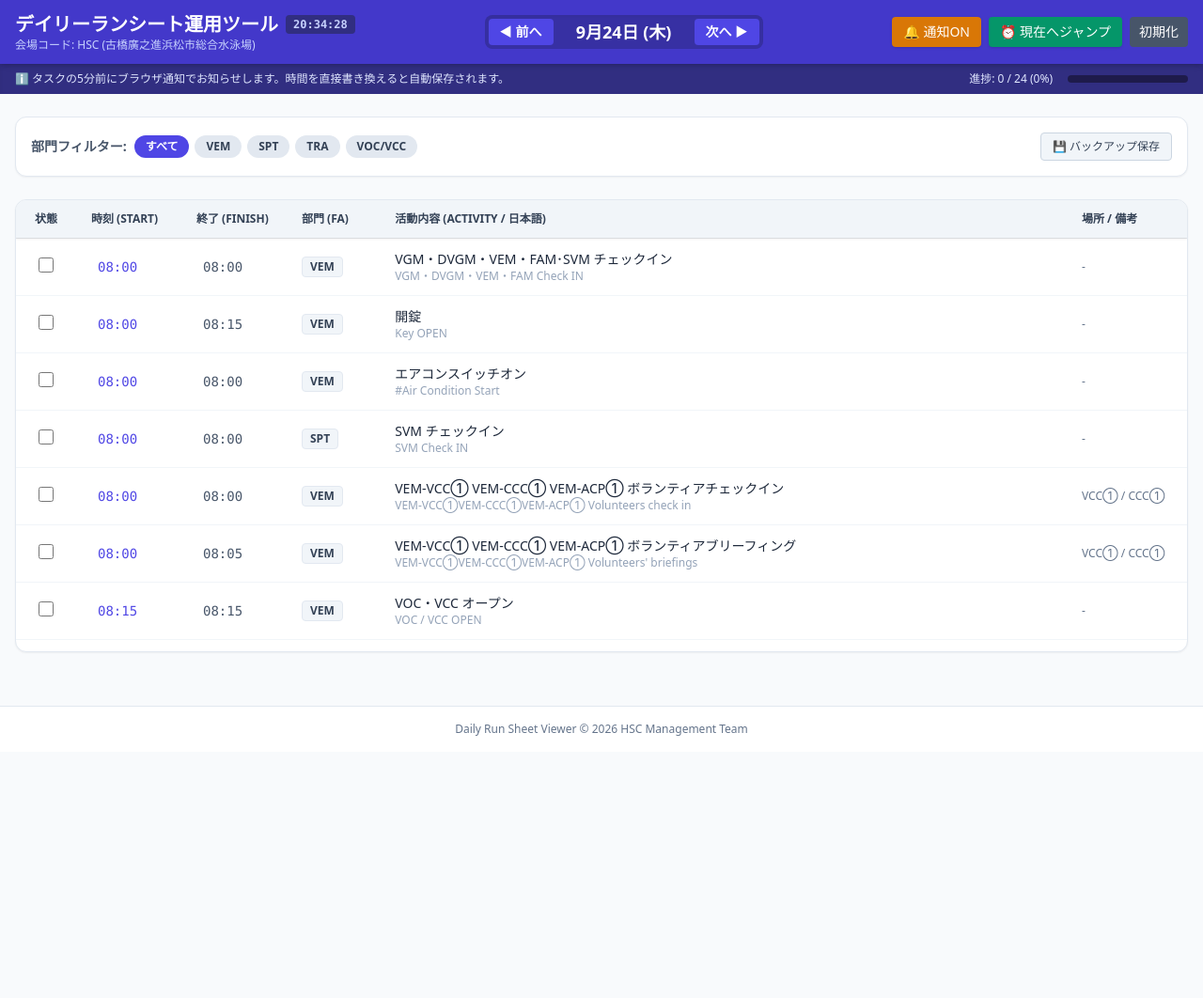
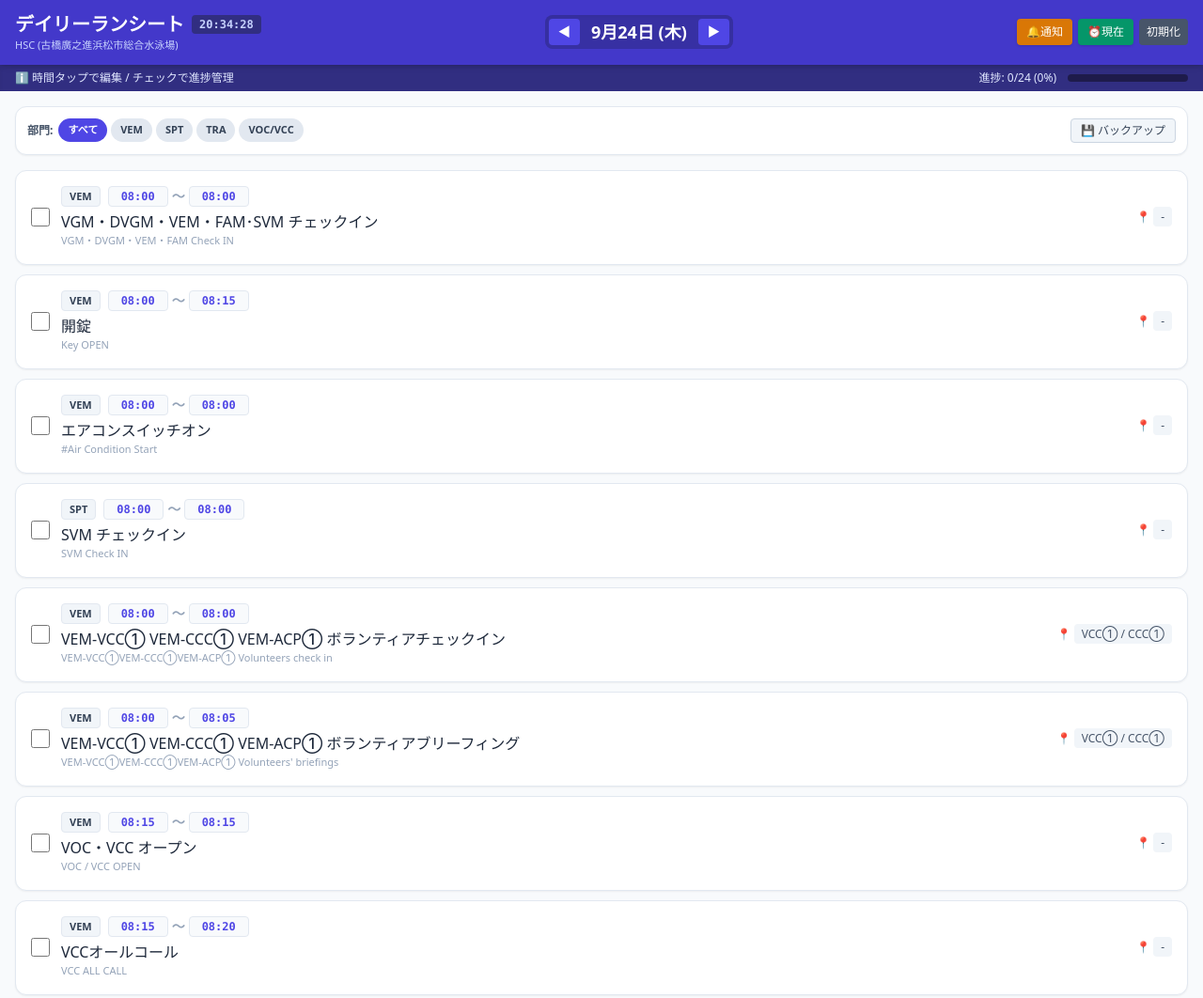
Before and after one commit to h3286m/drs.github.io, a plain HTML site: page index.html in a window 1280 px wide. Shown: the top 1062 px of the page at 94% size. Before the commit the page ends 800 px from the top, so only its background shows below. Drawn offline with nearby package versions, Linux system fonts and the light colour scheme.

Commit message:
Update index.html

```diff
--- a/index.html
+++ b/index.html
@@ -7,53 +7,46 @@
     <script src="https://cdn.tailwindcss.com"></script>
     <style>
         body { font-family: system-ui, -apple-system, sans-serif; }
-        @keyframes pulse-subtle {
-            0%, 100% { opacity: 1; }
-            50% { opacity: 0.7; }
-        }
-        .current-row { background-color: #ecfdf5 !important; border-left: 4px solid #10b981; }
     </style>
 </head>
 <body class="bg-slate-50 text-slate-800 min-h-screen flex flex-col">
 
     <!-- ヘッダー -->
     <header class="bg-indigo-700 text-white shadow-md sticky top-0 z-30">
-        <div class="max-w-7xl mx-auto px-4 py-3 flex flex-wrap justify-between items-center gap-4">
+        <div class="max-w-7xl mx-auto px-4 py-3 flex flex-wrap justify-between items-center gap-3">
             <div>
-                <h1 class="text-xl font-bold flex items-center gap-2">
-                    デイリーランシート運用ツール
+                <h1 class="text-base sm:text-xl font-bold flex items-center gap-2">
+                    デイリーランシート
                     <span id="live-clock" class="text-xs font-mono bg-indigo-900 px-2 py-0.5 rounded text-indigo-200">--:--:--</span>
                 </h1>
-                <p class="text-xs text-indigo-200">会場コード: HSC (古橋廣之進浜松市総合水泳場)</p>
+                <p class="text-[11px] text-indigo-200">HSC (古橋廣之進浜松市総合水泳場)</p>
             </div>
 
             <!-- 日付切り替え (< ＞) -->
             <div class="flex items-center bg-indigo-800 rounded-lg p-1 shadow-inner">
-                <button onclick="changeDay(-1)" class="px-3 py-1 bg-indigo-600 hover:bg-indigo-500 rounded text-sm font-bold transition">◀ 前へ</button>
-                <span id="current-date-label" class="px-4 font-semibold text-lg min-w-[150px] text-center">9月24日 (木)</span>
-                <button onclick="changeDay(1)" class="px-3 py-1 bg-indigo-600 hover:bg-indigo-500 rounded text-sm font-bold transition">次へ ▶</button>
+                <button onclick="changeDay(-1)" class="px-2.5 py-1 bg-indigo-600 hover:bg-indigo-500 rounded text-xs sm:text-sm font-bold transition">◀</button>
+                <span id="current-date-label" class="px-3 font-semibold text-sm sm:text-lg min-w-[120px] text-center">9月24日 (木)</span>
+                <button onclick="changeDay(1)" class="px-2.5 py-1 bg-indigo-600 hover:bg-indigo-500 rounded text-xs sm:text-sm font-bold transition">▶</button>
             </div>
 
             <!-- 機能ボタン -->
-            <div class="flex items-center gap-2">
-                <button onclick="requestNotificationPermission()" id="notif-btn" class="bg-amber-600 hover:bg-amber-500 text-white px-3 py-1.5 rounded text-sm font-medium shadow transition" title="5分前通知を有効化">🔔 通知ON</button>
-                <button onclick="scrollToCurrentTime()" class="bg-emerald-600 hover:bg-emerald-500 text-white px-3 py-1.5 rounded text-sm font-medium shadow transition flex items-center gap-1">
-                    <span>⏰ 現在へジャンプ</span>
-                </button>
-                <button onclick="resetData()" class="bg-slate-600 hover:bg-slate-500 text-white px-2.5 py-1.5 rounded text-sm transition" title="変更をリセット">初期化</button>
+            <div class="flex items-center gap-1.5">
+                <button onclick="requestNotificationPermission()" id="notif-btn" class="bg-amber-600 hover:bg-amber-500 text-white px-2.5 py-1.5 rounded text-xs font-medium shadow transition" title="5分前通知">🔔通知</button>
+                <button onclick="scrollToCurrentTime()" class="bg-emerald-600 hover:bg-emerald-500 text-white px-2.5 py-1.5 rounded text-xs font-medium shadow transition">⏰現在</button>
+                <button onclick="resetData()" class="bg-slate-600 hover:bg-slate-500 text-white px-2 py-1.5 rounded text-xs transition">初期化</button>
             </div>
         </div>
     </header>
 
-    <!-- アラートバナー / プログレス -->
-    <div class="bg-indigo-900 text-indigo-100 py-2 px-4 text-xs shadow-inner">
+    <!-- プログレスバー -->
+    <div class="bg-indigo-900 text-indigo-100 py-1.5 px-4 text-xs shadow-inner">
         <div class="max-w-7xl mx-auto flex flex-wrap justify-between items-center gap-2">
-            <div id="active-alert-banner" class="flex items-center gap-2 font-medium">
-                <span>ℹ️ タスクの5分前にブラウザ通知でお知らせします。時間を直接書き換えると自動保存されます。</span>
+            <div id="active-alert-banner" class="truncate max-w-[60vw]">
+                <span>ℹ️ 時間タップで編集 / チェックで進捗管理</span>
             </div>
-            <div class="flex items-center gap-4">
-                <span id="progress-text">進捗: 0 / 0 完了</span>
-                <div class="w-32 bg-indigo-950 rounded-full h-2 overflow-hidden">
+            <div class="flex items-center gap-3">
+                <span id="progress-text">進捗: 0/0 (0%)</span>
+                <div class="w-24 sm:w-32 bg-indigo-950 rounded-full h-2 overflow-hidden">
                     <div id="progress-bar" class="bg-emerald-400 h-full transition-all duration-300" style="width: 0%"></div>
                 </div>
             </div>
@@ -61,49 +54,31 @@
     </div>
 
     <!-- メインコンテンツ -->
-    <main class="max-w-7xl mx-auto px-4 py-6 flex-grow w-full">
+    <main class="max-w-7xl mx-auto px-2 sm:px-4 py-4 flex-grow w-full">
 
         <!-- フィルターバー -->
-        <div class="bg-white p-4 rounded-xl shadow-sm border border-slate-200 mb-6 flex flex-wrap items-center justify-between gap-4">
-            <div class="flex items-center gap-2">
-                <span class="text-sm font-bold text-slate-600">部門フィルター:</span>
-                <div id="dept-filters" class="flex flex-wrap gap-1.5">
-                    <button onclick="filterDept('ALL')" class="dept-btn px-3 py-1 rounded-full text-xs font-semibold bg-indigo-600 text-white transition">すべて</button>
-                    <button onclick="filterDept('VEM')" class="dept-btn px-3 py-1 rounded-full text-xs font-semibold bg-slate-200 text-slate-700 hover:bg-slate-300 transition">VEM</button>
-                    <button onclick="filterDept('SPT')" class="dept-btn px-3 py-1 rounded-full text-xs font-semibold bg-slate-200 text-slate-700 hover:bg-slate-300 transition">SPT</button>
-                    <button onclick="filterDept('TRA')" class="dept-btn px-3 py-1 rounded-full text-xs font-semibold bg-slate-200 text-slate-700 hover:bg-slate-300 transition">TRA</button>
-                    <button onclick="filterDept('VOC')" class="dept-btn px-3 py-1 rounded-full text-xs font-semibold bg-slate-200 text-slate-700 hover:bg-slate-300 transition">VOC/VCC</button>
+        <div class="bg-white p-3 rounded-xl shadow-sm border border-slate-200 mb-4 flex flex-wrap items-center justify-between gap-3">
+            <div class="flex items-center gap-1.5 overflow-x-auto w-full sm:w-auto pb-1 sm:pb-0">
+                <span class="text-xs font-bold text-slate-600 shrink-0">部門:</span>
+                <div id="dept-filters" class="flex gap-1">
+                    <button onclick="filterDept('ALL')" class="dept-btn px-2.5 py-1 rounded-full text-[11px] font-semibold bg-indigo-600 text-white transition shrink-0">すべて</button>
+                    <button onclick="filterDept('VEM')" class="dept-btn px-2.5 py-1 rounded-full text-[11px] font-semibold bg-slate-200 text-slate-700 hover:bg-slate-300 transition shrink-0">VEM</button>
+                    <button onclick="filterDept('SPT')" class="dept-btn px-2.5 py-1 rounded-full text-[11px] font-semibold bg-slate-200 text-slate-700 hover:bg-slate-300 transition shrink-0">SPT</button>
+                    <button onclick="filterDept('TRA')" class="dept-btn px-2.5 py-1 rounded-full text-[11px] font-semibold bg-slate-200 text-slate-700 hover:bg-slate-300 transition shrink-0">TRA</button>
+                    <button onclick="filterDept('VOC')" class="dept-btn px-2.5 py-1 rounded-full text-[11px] font-semibold bg-slate-200 text-slate-700 hover:bg-slate-300 transition shrink-0">VOC/VCC</button>
                 </div>
             </div>
-            <div class="flex items-center gap-2">
-                <button onclick="exportData()" class="text-xs bg-slate-100 hover:bg-slate-200 text-slate-700 px-3 py-1.5 rounded border border-slate-300 transition">💾 バックアップ保存</button>
-            </div>
+            <button onclick="exportData()" class="text-xs bg-slate-100 hover:bg-slate-200 text-slate-700 px-2.5 py-1 rounded border border-slate-300 transition">💾 バックアップ</button>
         </div>
 
-        <!-- テーブル表示エリア -->
-        <div class="bg-white rounded-xl shadow-sm border border-slate-200 overflow-hidden">
-            <div class="max-h-[60vh] overflow-y-auto relative" id="table-container">
-                <table class="w-full text-left border-collapse">
-                    <thead class="bg-slate-100 text-slate-700 uppercase text-xs sticky top-0 z-20 shadow-sm">
-                        <tr>
-                            <th class="py-3 px-4 w-16 text-center border-b">状態</th>
-                            <th class="py-3 px-4 w-28 border-b">時刻 (Start)</th>
-                            <th class="py-3 px-4 w-28 border-b">終了 (Finish)</th>
-                            <th class="py-3 px-4 w-24 border-b">部門 (FA)</th>
-                            <th class="py-3 px-4 border-b">活動内容 (Activity / 日本語)</th>
-                            <th class="py-3 px-4 w-32 border-b">場所 / 備考</th>
-                        </tr>
-                    </thead>
-                    <tbody id="schedule-tbody" class="divide-y divide-slate-100 text-sm">
-                        <!-- 動的挿入 -->
-                    </tbody>
-                </table>
-            </div>
+        <!-- スケジュール一覧エリア -->
+        <div class="space-y-2.5" id="schedule-list-container">
+            <!-- 動的挿入 -->
         </div>
     </main>
 
     <!-- フッター -->
-    <footer class="bg-white border-t border-slate-200 py-4 text-center text-xs text-slate-500">
+    <footer class="bg-white border-t border-slate-200 py-3 text-center text-xs text-slate-500">
         Daily Run Sheet Viewer &copy; 2026 HSC Management Team
     </footer>
 
@@ -189,8 +164,8 @@
 
         let currentIndex = 0;
         let currentDeptFilter = 'ALL';
-        let userEdits = JSON.parse(localStorage.getItem('hsc_schedule_edits_v7') || '{}');
-        let userChecks = JSON.parse(localStorage.getItem('hsc_schedule_checks_v7') || '{}');
+        let userEdits = JSON.parse(localStorage.getItem('hsc_schedule_edits_v8') || '{}');
+        let userChecks = JSON.parse(localStorage.getItem('hsc_schedule_checks_v8') || '{}');
         let alertedTasks = new Set();
 
         function init() {
@@ -215,17 +190,17 @@
             currentDeptFilter = dept;
             document.querySelectorAll('.dept-btn').forEach(btn => {
                 if(btn.textContent.includes(dept) || (dept === 'ALL' && btn.textContent === 'すべて')) {
-                    btn.className = "dept-btn px-3 py-1 rounded-full text-xs font-semibold bg-indigo-600 text-white transition";
+                    btn.className = "dept-btn px-2.5 py-1 rounded-full text-[11px] font-semibold bg-indigo-600 text-white transition shrink-0";
                 } else {
-                    btn.className = "dept-btn px-3 py-1 rounded-full text-xs font-semibold bg-slate-200 text-slate-700 hover:bg-slate-300 transition";
+                    btn.className = "dept-btn px-2.5 py-1 rounded-full text-[11px] font-semibold bg-slate-200 text-slate-700 hover:bg-slate-300 transition shrink-0";
                 }
             });
             renderTable();
         }
 
         function renderTable() {
-            const tbody = document.getElementById('schedule-tbody');
-            tbody.innerHTML = '';
+            const container = document.getElementById('schedule-list-container');
+            container.innerHTML = '';
 
             const targetDate = dates[currentIndex].date;
             const dayItems = scheduleData[targetDate] || [];
@@ -235,7 +210,7 @@
             });
 
             if(filtered.length === 0) {
-                tbody.innerHTML = `<tr><td colspan="6" class="py-12 text-center text-slate-400">データがありません</td></tr>`;
+                container.innerHTML = `<div class="bg-white p-8 text-center text-slate-400 rounded-xl shadow-sm">データがありません</div>`;
                 return;
             }
 
@@ -249,35 +224,35 @@
                 const isChecked = userChecks[editKey] || false;
                 if(isChecked) completedCount++;
 
-                const tr = document.createElement('tr');
-                tr.id = `row-${targetDate}-${item.id}`;
-                tr.className = `hover:bg-slate-50 transition border-b border-slate-100 ${isChecked ? 'opacity-50 bg-slate-50 line-through' : ''}`;
+                const card = document.createElement('div');
+                card.className = `bg-white p-3.5 sm:p-4 rounded-xl shadow-sm border border-slate-200 transition flex flex-col sm:flex-row sm:items-center justify-between gap-3 ${isChecked ? 'opacity-50 bg-slate-50' : ''}`;
 
-                tr.innerHTML = `
-                    <td class="py-3 px-4 text-center">
-                        <input type="checkbox" ${isChecked ? 'checked' : ''} onchange="toggleCheck('${targetDate}', ${item.id}, this.checked)" class="w-4 h-4 text-indigo-600 rounded border-slate-300 focus:ring-indigo-500 cursor-pointer">
-                    </td>
-                    <td class="py-3 px-4 font-mono font-medium text-indigo-600">
-                        <input type="text" value="${startTime}" class="bg-transparent border border-transparent hover:border-slate-300 focus:border-indigo-500 focus:bg-white rounded px-1.5 py-0.5 w-20 text-sm outline-none transition" onchange="updateTime('${targetDate}', ${item.id}, 'start', this.value)">
-                    </td>
-                    <td class="py-3 px-4 font-mono text-slate-600">
-                        <input type="text" value="${endTime}" class="bg-transparent border border-transparent hover:border-slate-300 focus:border-indigo-500 focus:bg-white rounded px-1.5 py-0.5 w-20 text-sm outline-none transition" onchange="updateTime('${targetDate}', ${item.id}, 'end', this.value)">
-                    </td>
-                    <td class="py-3 px-4">
-                        <span class="inline-block px-2 py-0.5 text-xs font-bold rounded bg-slate-100 text-slate-700 border border-slate-200">${item.dept}</span>
-                    </td>
-                    <td class="py-3 px-4">
-                        <div class="font-medium text-slate-800">${item.activity}</div>
-                        <div class="text-xs text-slate-400">${item.activityEn}</div>
-                    </td>
-                    <td class="py-3 px-4 text-xs text-slate-500">${item.note}</td>
+                card.innerHTML = `
+                    <div class="flex items-start sm:items-center gap-3">
+                        <input type="checkbox" ${isChecked ? 'checked' : ''} onchange="toggleCheck('${targetDate}', ${item.id}, this.checked)" class="w-5 h-5 mt-0.5 sm:mt-0 text-indigo-600 rounded border-slate-300 focus:ring-indigo-500 cursor-pointer shrink-0">
+                        <div>
+                            <div class="flex items-center gap-2 mb-1 flex-wrap">
+                                <span class="px-2 py-0.5 text-[11px] font-bold rounded bg-slate-100 text-slate-700 border border-slate-200 shrink-0">${item.dept}</span>
+                                <div class="font-mono text-xs sm:text-sm font-semibold text-indigo-600 flex items-center gap-1">
+                                    <input type="text" value="${startTime}" class="bg-slate-50 border border-slate-200 rounded px-1.5 py-0.5 w-16 text-xs text-center outline-none focus:border-indigo-500 focus:bg-white" onchange="updateTime('${targetDate}', ${item.id}, 'start', this.value)">
+                                    <span class="text-slate-400">〜</span>
+                                    <input type="text" value="${endTime}" class="bg-slate-50 border border-slate-200 rounded px-1.5 py-0.5 w-16 text-xs text-center outline-none focus:border-indigo-500 focus:bg-white" onchange="updateTime('${targetDate}', ${item.id}, 'end', this.value)">
+                                </div>
+                            </div>
+                            <div class="font-medium text-slate-800 text-sm sm:text-base ${isChecked ? 'line-through' : ''}">${item.activity}</div>
+                            <div class="text-[11px] text-slate-400">${item.activityEn}</div>
+                        </div>
+                    </div>
+                    <div class="text-[11px] sm:text-xs text-slate-500 sm:text-right pl-8 sm:pl-0 shrink-0">
+                        📍 <span class="bg-slate-100 px-2 py-0.5 rounded text-slate-600">${item.note}</span>
+                    </div>
                 `;
-                tbody.appendChild(tr);
+                container.appendChild(card);
             });
 
             // 進捗バー更新
             const percent = totalCount > 0 ? Math.round((completedCount / totalCount) * 100) : 0;
-            document.getElementById('progress-text').textContent = `進捗: ${completedCount} / ${totalCount} (${percent}%)`;
+            document.getElementById('progress-text').textContent = `進捗: ${completedCount}/${totalCount} (${percent}%)`;
             document.getElementById('progress-bar').style.width = `${percent}%`;
         }
 
@@ -285,13 +260,13 @@
             const editKey = `${date}_${id}`;
             if (!userEdits[editKey]) userEdits[editKey] = {};
             userEdits[editKey][field] = value;
-            localStorage.setItem('hsc_schedule_edits_v7', JSON.stringify(userEdits));
+            localStorage.setItem('hsc_schedule_edits_v8', JSON.stringify(userEdits));
         }
 
         function toggleCheck(date, id, checked) {
             const editKey = `${date}_${id}`;
             userChecks[editKey] = checked;
-            localStorage.setItem('hsc_schedule_checks_v7', JSON.stringify(userChecks));
+            localStorage.setItem('hsc_schedule_checks_v8', JSON.stringify(userChecks));
             renderTable();
         }
 
@@ -302,19 +277,13 @@
             const seconds = String(now.getSeconds()).padStart(2, '0');
             document.getElementById('live-clock').textContent = `${hours}:${minutes}:${seconds}`;
 
-            // 5分前チェック (現在表示中の日付が今日またはデモ用の場合)
-            const targetDateObj = new Date(dates[currentIndex].date);
-            const todayStr = now.toISOString().split('T')[0];
-
-            // デモおよび実運用用に、時刻が一致するものをチェック
             const currentHM = `${hours}:${minutes}`;
             const dayItems = scheduleData[dates[currentIndex].date] || [];
 
             dayItems.forEach(item => {
                 const editKey = `${dates[currentIndex].date}_${item.id}`;
-                const startTime = userEdits[editKey]?.start || item.start; // 例: "08:00"
+                const startTime = userEdits[editKey]?.start || item.start;
 
-                // 5分前の時刻計算
                 if (startTime && startTime.length >= 5) {
                     const [sh, sm] = startTime.split(':').map(Number);
                     if (!isNaN(sh) && !isNaN(sm)) {
@@ -341,7 +310,7 @@
                 });
             }
             const banner = document.getElementById('active-alert-banner');
-            banner.innerHTML = `<span class="text-amber-300 font-bold animate-pulse">🔔 5分前アラート: [${startTime}] ${activityName} がまもなく始まります！</span>`;
+            banner.innerHTML = `<span class="text-amber-300 font-bold animate-pulse">🔔 5分前: [${startTime}] ${activityName}</span>`;
         }
 
         function playBeep() {
@@ -366,18 +335,14 @@
             }
             Notification.requestPermission().then(permission => {
                 if (permission === "granted") {
-                    alert("通知が有効化されました。各項目の5分前にデスクトップ通知が届きます。");
-                    document.getElementById('notif-btn').textContent = "🔔 通知有効";
-                    document.getElementById('notif-btn').className = "bg-emerald-600 text-white px-3 py-1.5 rounded text-sm font-medium shadow transition";
-                } else {
-                    alert("通知が拒否されました。ブラウザの設定をご確認ください。");
+                    alert("通知が有効化されました。");
+                    document.getElementById('notif-btn').textContent = "🔔有効";
                 }
             });
         }
 
         function scrollToCurrentTime() {
-            const container = document.getElementById('table-container');
-            container.scrollTo({ top: 0, behavior: 'smooth' });
+            window.scrollTo({ top: 0, behavior: 'smooth' });
         }
 
         function exportData() {
@@ -392,8 +357,8 @@
 
         function resetData() {
             if(confirm('変更した時間やチェック状態をすべて初期化しますか？')) {
-                localStorage.removeItem('hsc_schedule_edits_v7');
-                localStorage.removeItem('hsc_schedule_checks_v7');
+                localStorage.removeItem('hsc_schedule_edits_v8');
+                localStorage.removeItem('hsc_schedule_checks_v8');
                 userEdits = {};
                 userChecks = {};
                 renderTable();
```
